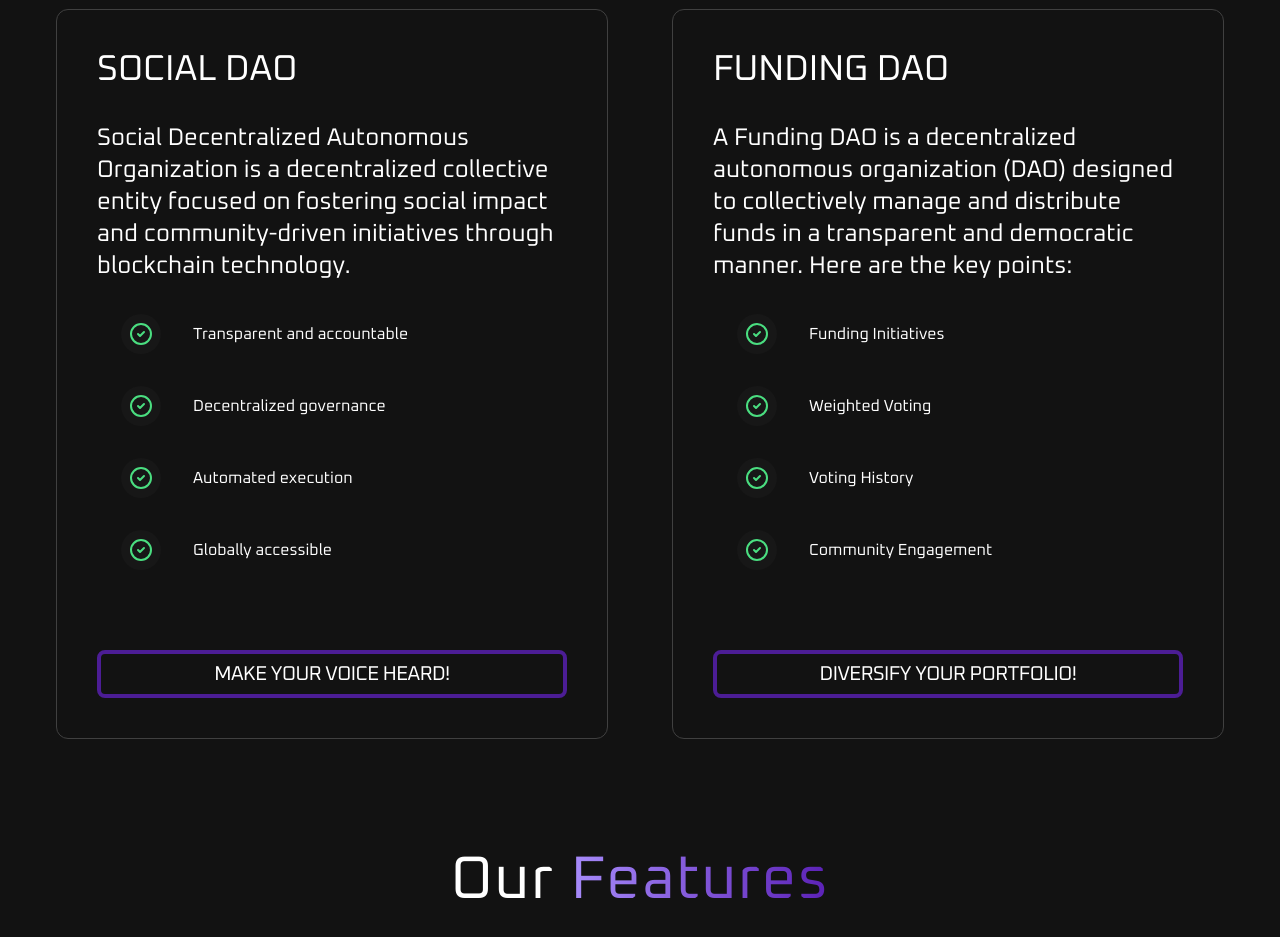
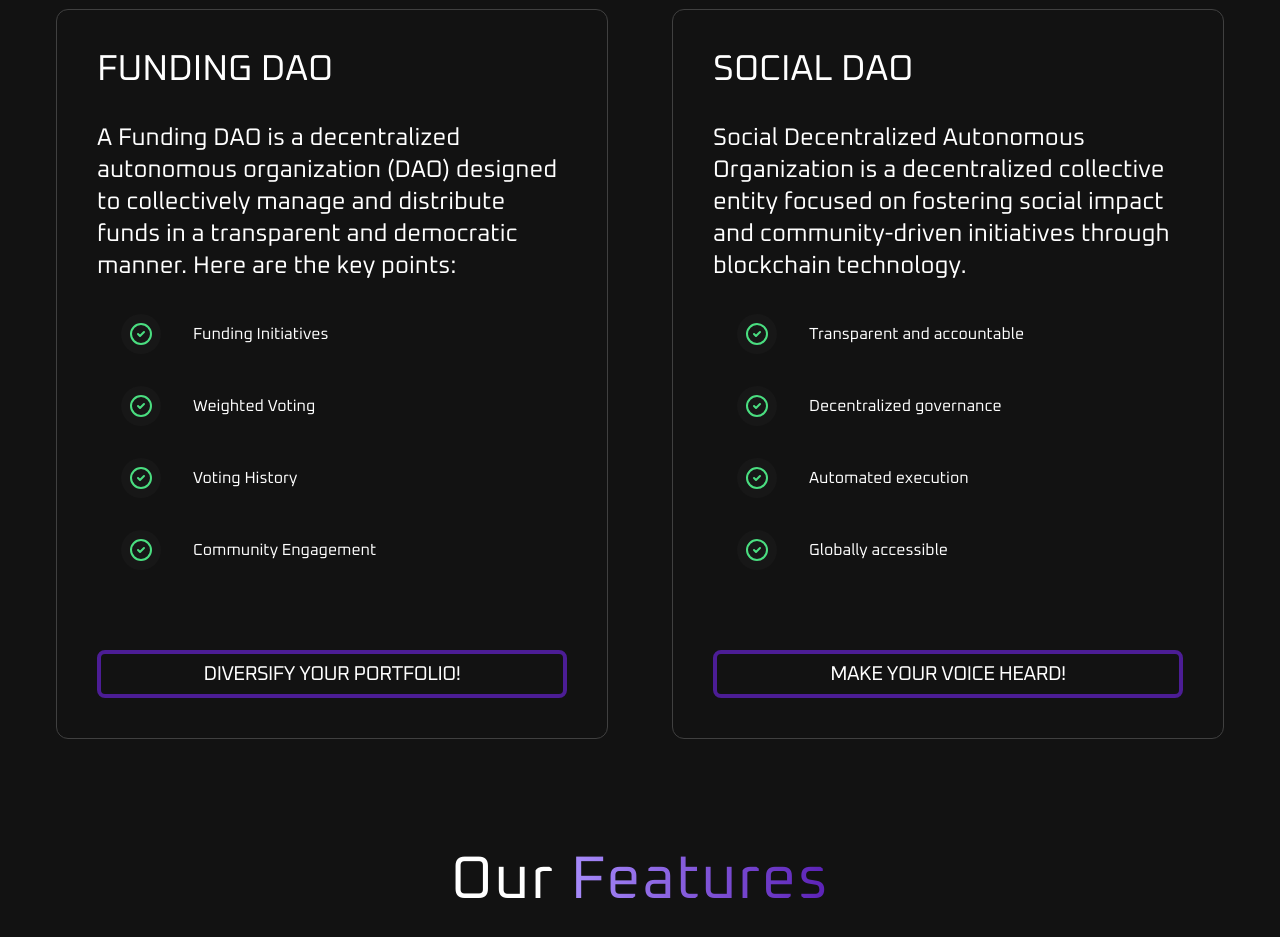
Before and after one commit to jhubbardsf/NexusMonoReact, a React (Vite) app: page / in a window 1280 px wide. Shown: the part 1160-2097 px from the top of the page. Built offline with nearby package versions, Linux system fonts and the light colour scheme.

Commit message:
Update index.jsx
order of s.dao and f.dao

```diff
--- a/src/constants/index.jsx
+++ b/src/constants/index.jsx
@@ -101,18 +101,7 @@ export const checklistItems = [
 ];
 
 export const pricingOptions = [
-  {
-    title: "SOCIAL DAO",
-    price: "Social Decentralized Autonomous Organization is a decentralized collective entity focused on fostering social impact and community-driven initiatives through blockchain technology.",
-    features: [
-      "Transparent and accountable",
-      "Decentralized governance",
-      "Automated execution",
-      "Globally accessible",
-    ],
-    trialLink: "https://nexussphere-b00bd.web.app/",
-    trialText: "MAKE YOUR VOICE HEARD!",
-  },
+
   {
     title: "FUNDING DAO",
     price: "A Funding DAO is a decentralized autonomous organization (DAO) designed to collectively manage and distribute funds in a transparent and democratic manner. Here are the key points:",
@@ -124,6 +113,18 @@ export const pricingOptions = [
     ],
     trialLink: "https://nexusspherefindao.web.app/",
     trialText: "DIVERSIFY YOUR PORTFOLIO!",
+  },
+ {
+    title: "SOCIAL DAO",
+    price: "Social Decentralized Autonomous Organization is a decentralized collective entity focused on fostering social impact and community-driven initiatives through blockchain technology.",
+    features: [
+      "Transparent and accountable",
+      "Decentralized governance",
+      "Automated execution",
+      "Globally accessible",
+    ],
+    trialLink: "https://nexussphere-b00bd.web.app/",
+    trialText: "MAKE YOUR VOICE HEARD!",
   },
 ];
 export const resourcesLinks = [
```
